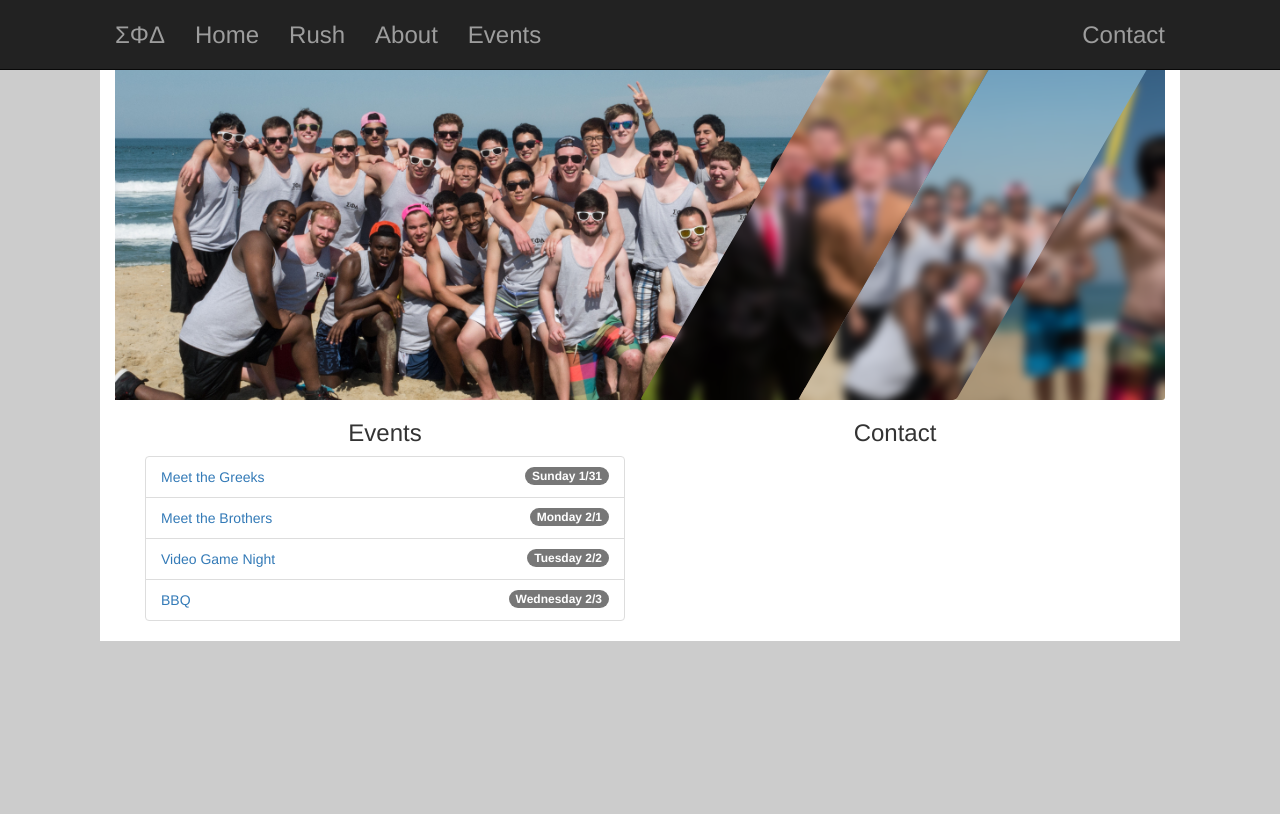
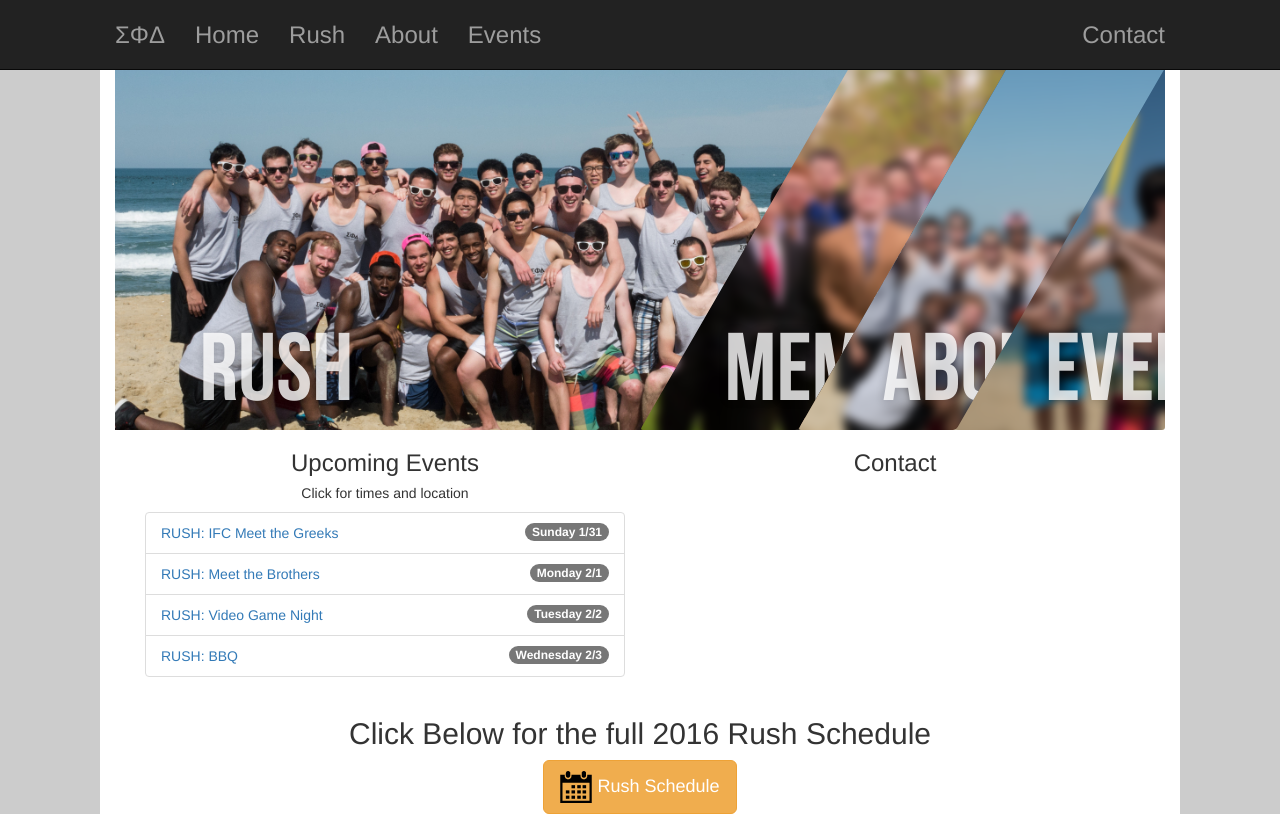
Before and after one commit to stvngrsh/stvngrsh.github.io, a PHP site: page /projects/index.php in a window 1280 px wide. Before the commit the page ends 641 px from the top, so only its background shows below. Run offline with PHP 8.4, Linux system fonts and the light colour scheme.

Commit message:
mor stuff

```diff
--- a/projects/css/slidemenu.css
+++ b/projects/css/slidemenu.css
@@ -121,3 +121,28 @@
 	filter: blur(5px);
 
 }
+
+.accordion-text{
+	position: absolute;
+	transform-origin: bottom left;
+	-ms-transform: skew(30deg, 0deg);
+	-webkit-transform: skew(30deg, 0deg);
+	transform: skew(30deg, 0deg);
+	z-index: 3;
+	bottom: -10px;
+	left: 90px;
+}
+.accordion-item.right .accordion-text{
+	transform-origin: bottom left;
+	-ms-transform: skew(0deg, 0deg);
+	-webkit-transform: skew(0deg, 0deg);
+	transform: skew(0deg, 0deg);
+}
+.accordion-text h1 {
+	font-family: bebas;
+	color: rgba(255, 255, 255, 0.8);
+	font-size: 96px;
+	font-weight: 700;
+	text-transform: uppercase;
+	text-shadow: 0 0 10px rgba(0, 0, 0, 0.2);
+}
--- a/projects/css/style.css
+++ b/projects/css/style.css
@@ -22,7 +23,7 @@ nav.navbar.shrink {
 .container{
 	max-width: 1080px;
 	background-color: #fff;
-
+	margin-top: 30px;
 }
 
 #nav-container{
--- a/projects/index.html
+++ b/projects/index.html
@@ -19,10 +19,12 @@
 	<link href="css/jquery-ui.css" rel="stylesheet">
 	<link href="css/style.css" rel="stylesheet">
 	<link href="css/slidemenu.css" rel="stylesheet">
+	<link href="css/parallax.css" rel="stylesheet">
+
 </head>
 
 
-<body onload="slideMenu.build('sm',200,10,10,1)">
+<body>
 
 	<nav class="navbar navbar-inverse navbar-fixed-top" role="navigation">
 		<div id="nav-container" class="container-fluid">
@@ -43,8 +45,8 @@
 				<ul class="nav navbar-nav">
 					<li><a href="index.html">Home</a></li>
 					<li><a href="rush.html">Rush</a></li>
-        <li><a href="#">About</a></li>
-        <li><a href="#">Events</a></li>
+					<li><a href="about.html">About</a></li>
+					<li><a href="schedule.html">Events</a></li>
 				</ul>
 
 				<ul class="nav navbar-nav navbar-right">
@@ -56,52 +58,74 @@
 
 	<div class="container">
 		<div class="accordion">
-			<div class="accordion-bck">
+			<a href="rush.html" class="accordion-bck">
 				<img class="accordion-bck-img " src="img/1.jpg">
+			</a>
+
+			<a href="rush.html" class="accordion-item active left" id="acc1" class="active" style="overflow:visible">
+				<div class="accordion-text">
+					<h1>Rush</h1>
 				</div>
+			</a>
 
-			<div class="accordion-item active left" id="acc1" class="active">
+			<a href="#" class="accordion-item" id="acc2">
+				<div class="accordion-text">
+					<h1>Members</h1>
 				</div>
+				<img class="accordion-img notfocus" src="img/2.jpg">
+			</a>
 
-			<div class="accordion-item" id="acc2">
-				<img class="accordion-img notfocus" src="img/2.jpg">
+			<a href="#" class="accordion-item" id="acc2">
+				<div class="accordion-text">
+					<h1>About</h1>
 				</div>
+				<img class="accordion-img notfocus" src="img/1.jpg">
+			</a>
 
-			<div class="accordion-item" id="acc2">
-				<img class="accordion-img notfocus" src="img/1.jpg">
+			<a href="#" class="accordion-item right" id="acc3">
+				<div class="accordion-text">
+					<h1>Events</h1>
 				</div>
-
-			<div class="accordion-item right" id="acc3">
 				<img class="accordion-img notfocus" src="img/3.jpg">
-			</div>
+			</a>
 
 
 		</div>
 
 		<div class="col-xs-12">
 			<div class="col-lg-6">
-				<h3 align="center">Events</h3>
+				<h3 align="center">Upcoming Events</h3>
+				<h5 align="center">Click for times and location</h5>
 				<ul class="list-group">
 					<li class="list-group-item">
 						<span class="badge">Sunday 1/31</span>
-						<a href="#">Meet the Greeks</a>
+						<a href="#">RUSH: IFC Meet the Greeks</a>
 					</li>
 					<li class="list-group-item">
 						<span class="badge">Monday 2/1</span>
-						<a href="#">Meet the Brothers</a>
+						<a href="#">RUSH: Meet the Brothers</a>
 					</li>
 					<li class="list-group-item">
 						<span class="badge">Tuesday 2/2</span>
-						<a href="#">Video Game Night</a>
+						<a href="#">RUSH: Video Game Night</a>
 					</li>
 					<li class="list-group-item">
 						<span class="badge">Wednesday 2/3</span>
-						<a href="#">BBQ</a>
+						<a href="#">RUSH: BBQ</a>
 					</li>
 				</ul>
+
 			</div>
 			<div class="col-lg-6">
 				<h3 align="center">Contact</h3>
+			</div>
+
+			<div class="col-xs-12" style="text-align:center">
+				<h2>Click Below for the full 2016 Rush Schedule</h2>
+				<a id="rush" href="schedule.html" class="btn btn-warning btn-lg">
+					<img src="img/calendar179.png">
+					Rush Schedule
+				</a>
 			</div>
 		</div>
 	</div>
```
Also changed, not shown: other parts of projects/css/style.css (+27 -1 lines), projects/about.html (added, +131 -0 lines), projects/rush.html (+29 -3 lines), projects/schedule.html (added, +124 -0 lines), projects/slidemenu.html (deleted, +0 -17 lines), projects/img/calendar179.png (added), projects/img/companies/bah.jpg (added), projects/img/companies/white/atk.png (added), projects/img/companies/white/bd.png (added), projects/img/crestbanner.jpg (added), projects/img/facebook_30x30.png (added), projects/img/gresh.jpg (added), projects/img/kagan.jpg (added), projects/img/mckee.jpg (added), 2 more files. Lines whose indentation alone changed are shown as unchanged.
